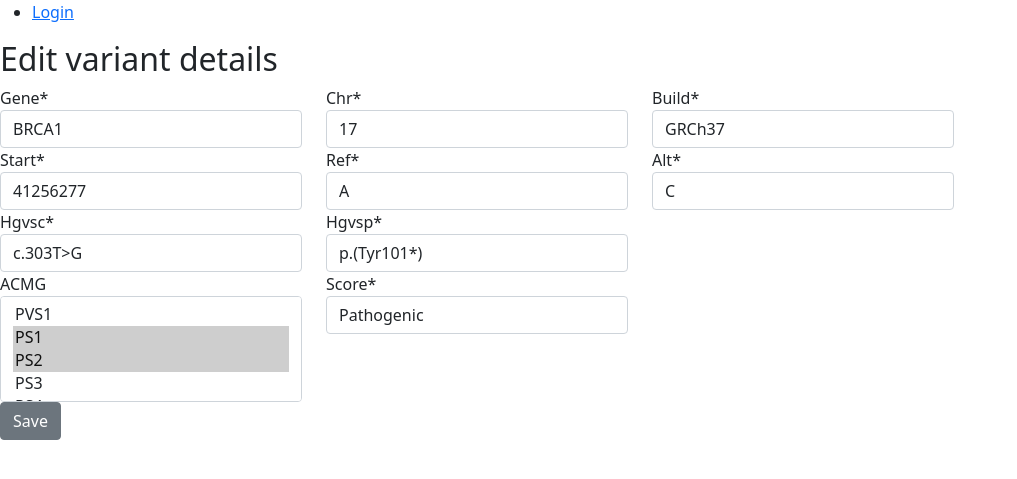
After one commit to RachelDuffin/var_db, a Django app: page /variants/1/update in a window 1280 px wide. The commit adds this page. Shown: the top 479 px of the page, without its empty margins (0-1017 px from the left). Run offline with Django 4.2, Linux system fonts and the light colour scheme; data comes from the database, SQL or seed files in the repository; some libraries are stand-ins or nearby versions.

Commit message:
Create edit variant details form

```diff
--- /dev/null
+++ b/vdb/templates/vdb/variant_update.html
@@ -0,0 +1,51 @@
+{%  extends 'vdb/base_generic.html' %}
+{% load crispy_forms_tags %}
+
+{% block content %}
+<h2>Edit variant details</h2>
+<form method="POST" class="post-form">{% csrf_token %}
+    {% csrf_token %}
+    <div class="row">
+      <div class="col-3">
+        {{ form.gene|as_crispy_field }}
+      </div>
+      <div class="col-3">
+        {{ form.chr|as_crispy_field }}
+      </div>
+      <div class="col-3">
+        {{ form.build|as_crispy_field }}
+      </div>
+    </div>
+
+    <div class="row">
+        <div class="col-3">
+            {{ form.start|as_crispy_field }}
+        </div>
+        <div class="col-3">
+            {{ form.ref|as_crispy_field }}
+        </div>
+        <div class="col-3">
+            {{ form.alt|as_crispy_field }}
+        </div>
+    </div>
+
+    <div class="row">
+        <div class="col-3">
+            {{ form.hgvsc|as_crispy_field }}
+        </div>
+        <div class="col-3">
+            {{ form.hgvsp|as_crispy_field }}
+        </div>
+    </div>
+
+    <div class="row">
+        <div class="col-3">
+            {{ form.ACMG|as_crispy_field }}
+        </div>
+        <div class="col-3">
+            {{ form.score|as_crispy_field }}
+        </div>
+    </div>
+    <button type="submit" class="save btn btn-secondary">Save</button>
+</form>
+{% endblock %}
--- a/vdb/templates/vdb/variant_viewer.html
+++ b/vdb/templates/vdb/variant_viewer.html
@@ -48,4 +48,6 @@
 </table>
 </body>
 
+<a href="{% url 'variant_update' pk=variant.id %}">Edit variant details</a>
+
 {% endblock %}
--- a/vdb/urls.py
+++ b/vdb/urls.py
@@ -4,9 +4,6 @@ from django.contrib.auth import views as auth_views
 
 urlpatterns = [
     path('', views.home, name='home'),
-    path('variants/', views.variantlist, name='variant_list'),
-    path('variants/<int:pk>/', views.variantviewer, name='variant_viewer'),
-    path('variants/new/', views.variant_new, name='variant_new'),
 
     # authentication pages
     path('login/', auth_views.LoginView.as_view(template_name='vdb/login.html'), name = 'login'),
@@ -16,5 +13,9 @@ urlpatterns = [
 
     # variant pages
     path('variants/', views.variantlist, name='variant_list'),
-    path('variants/<int:pk>/', views.variantviewer, name='variant_viewer')
+    path('variants/<int:pk>/', views.variantviewer, name='variant_viewer'),
+
+    # form pages
+    path('variants/new/', views.variant_new, name='variant_new'),
+    path('variants/<int:pk>/update', views.update_variant, name='variant_update'),
     ]
--- a/vdb/views.py
+++ b/vdb/views.py
@@ -11,22 +11,34 @@ def variant_new(request):
 		form = AddVariantForm(request.POST)
 		if form.is_valid():
 			variant = form.save(commit=False)
-#			variant.created_by = request.user
-#			variant.created_at = timezone.now()
 			variant.save()
-#			return redirect('variant_detail', pk=variant.pk)
+			form.save_m2m()
+			return redirect('variant_viewer', pk=variant.pk)
 	else:
 		form = AddVariantForm()
 	return render(request, 'vdb/variant_new.html', {'form': form})
 
+def update_variant(request, pk=None):
+	obj = get_object_or_404(Variant, pk=pk)
+	form = AddVariantForm(request.POST or None,
+						request.FILES or None, instance=obj)
+	if request.method == 'POST':
+		if form.is_valid():
+			variant = form.save(commit=False)
+			variant.save()
+			form.save_m2m()
+			return redirect('variant_viewer', pk=variant.pk)
+	return render(request, 'vdb/variant_update.html', {'form': form})
+
+
 def home(request):
-    return render(request, 'vdb/home.html')
+	return render(request, 'vdb/home.html')
 
 def variantlist(request):
-    variants = Variant.objects.all()
-    return render(request, 'vdb/variant_list.html', {'variants': variants})
+	variants = Variant.objects.all()
+	return render(request, 'vdb/variant_list.html', {'variants': variants})
 
 def variantviewer(request, pk):
-    variant = model_to_dict(get_object_or_404(Variant, pk=pk))
-    ACMG = [model_to_dict(t) for t in variant['ACMG']]
-    return render(request, 'vdb/variant_viewer.html', {'variant': variant, 'ACMG': ACMG})
+	variant = model_to_dict(get_object_or_404(Variant, pk=pk))
+	ACMG = [model_to_dict(t) for t in variant['ACMG']]
+	return render(request, 'vdb/variant_viewer.html', {'variant': variant, 'ACMG': ACMG})
```
